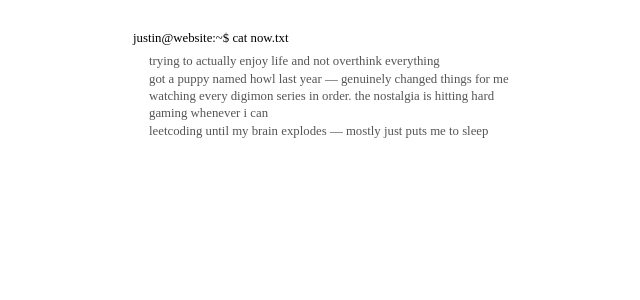
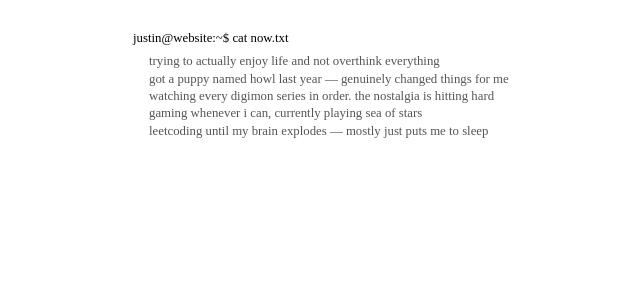
Before and after one commit to jhjhjljl/website, a FastAPI app: page / in a window 1280 px wide. Shown: the part 384-684 px from the top of the page, without its empty margins (107-747 px from the left). Run offline with FastAPI, Linux system fonts and the light colour scheme; some web fonts are replaced.

Commit message:
Edit now information.

```diff
--- a/app/templates/index.html
+++ b/app/templates/index.html
@@ -67,7 +67,7 @@
 		<li>trying to actually enjoy life and not overthink everything</li>
 		<li>got a puppy named howl last year — genuinely changed things for me</li>
 		<li>watching every digimon series in order. the nostalgia is hitting hard</li>
-		<li>gaming whenever i can</li>
+		<li>gaming whenever i can, currently playing sea of stars</li>
 		<li>leetcoding until my brain explodes — mostly just puts me to sleep</li>
 	</ul>
 </section>
```
